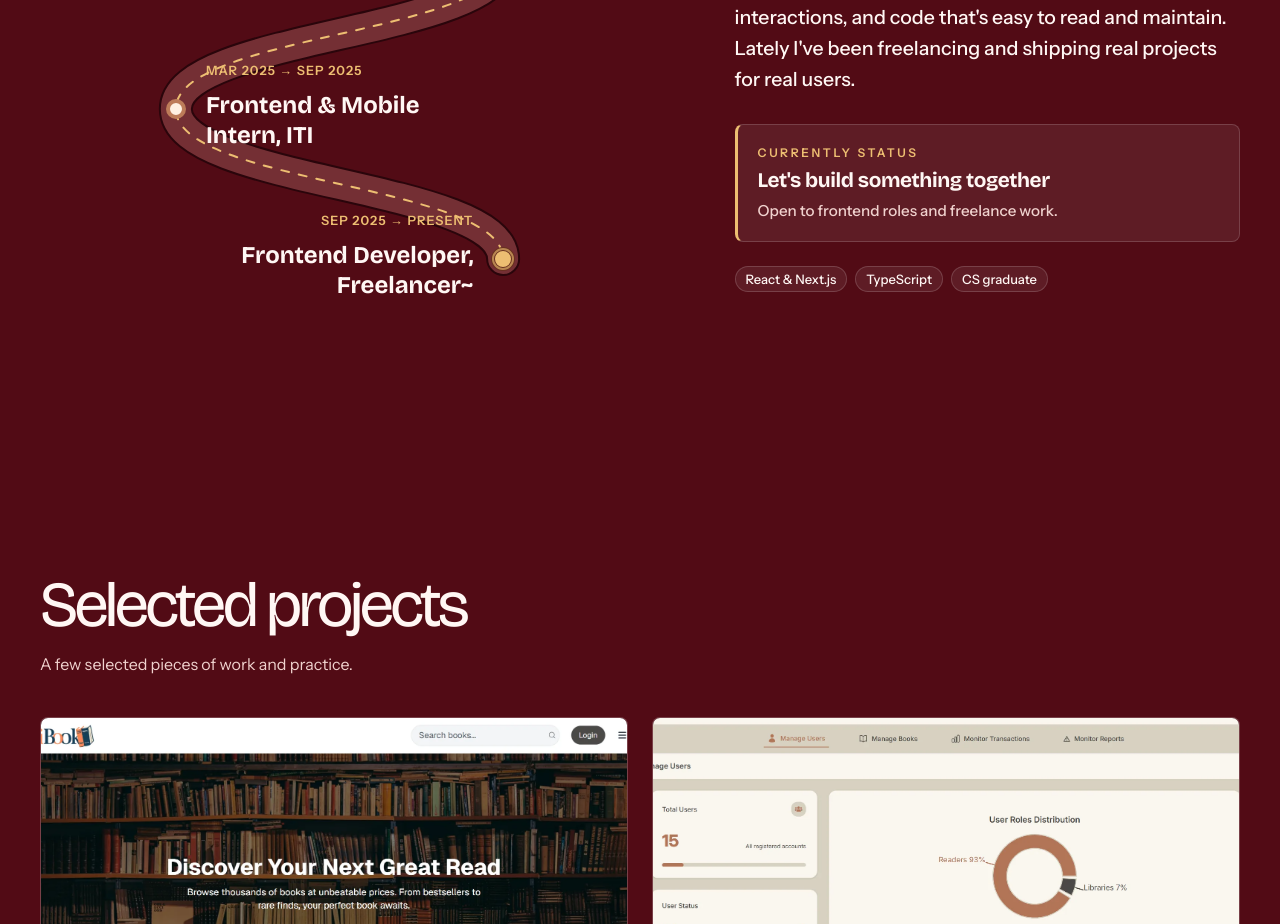
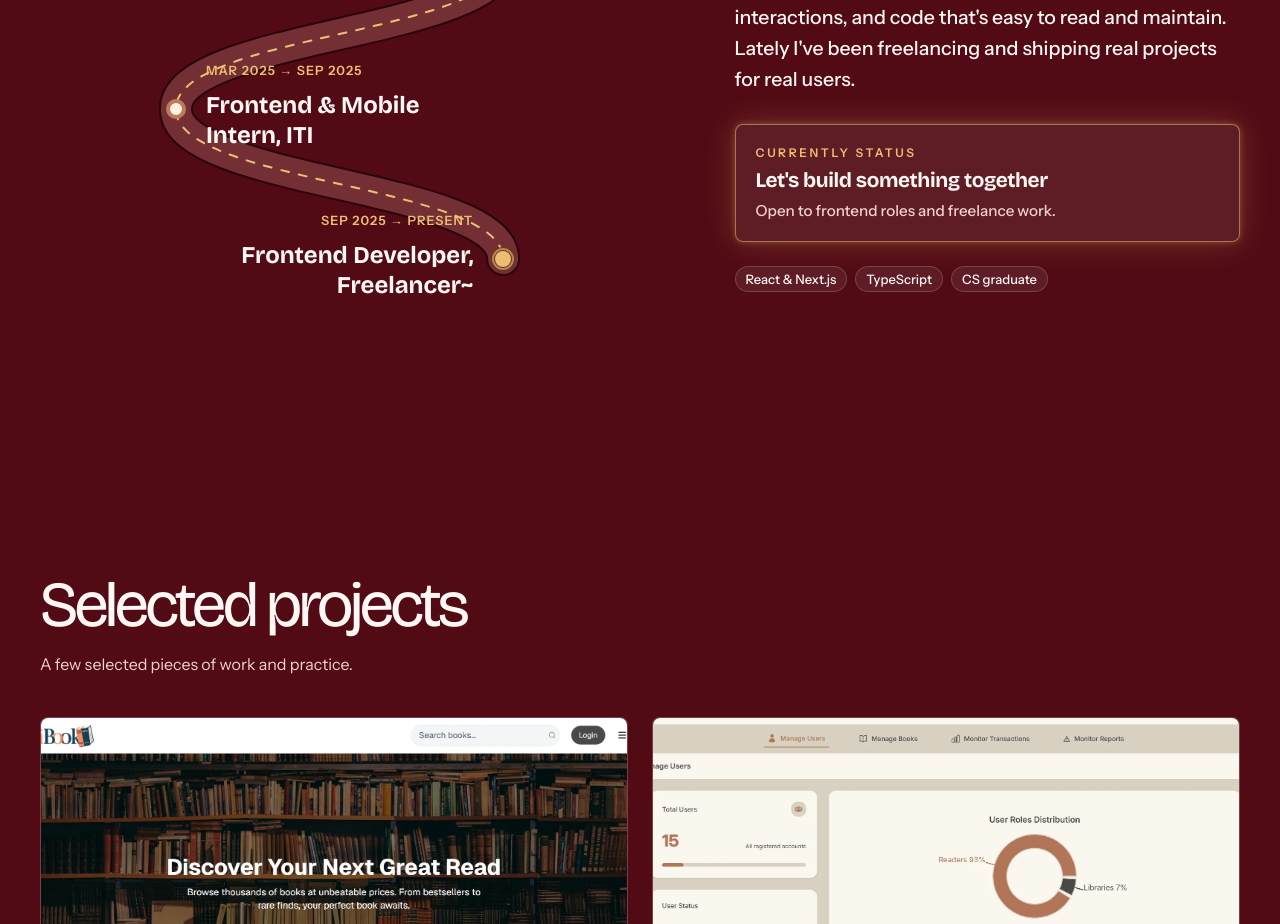
Before and after one commit to AmirMostafa-eng/Amir-Mostafa-Portfolio, a Next.js app: page / in a window 1280 px wide. Shown: the part 1780-2704 px from the top of the page. Built offline with nearby package versions, Linux system fonts and the light colour scheme.

Commit message:
About: glowing status card, remove left border

```diff
--- a/app/globals.css
+++ b/app/globals.css
@@ -319,7 +319,7 @@ img { display: block; max-width: 100%; }
 .about-grid { display: grid; grid-template-columns: minmax(0, 1.1fr) minmax(0, .9fr); align-items: start; gap: clamp(2.5rem, 6vw, 5rem); }
 .about-road { min-width: 0; }
 .about-grid .about-eyebrow { margin: 0 0 .5rem; color: var(--amber); font-size: .8rem; font-weight: 600; letter-spacing: .22em; text-transform: uppercase; }
-.about-currently { margin: 1.75rem 0 1.5rem; padding: 18px 20px; border: 1px solid var(--line); border-left: 3px solid var(--amber); border-radius: 8px; background: var(--card); }
+.about-currently { margin: 1.75rem 0 1.5rem; padding: 18px 20px; border: 1px solid color-mix(in srgb, var(--amber) 55%, transparent); border-radius: 8px; background: var(--card); box-shadow: 0 0 32px rgb(237 190 114 / 22%), 0 0 6px rgb(237 190 114 / 30%); }
 .about-currently .about-currently-label { margin: 0 0 6px; color: var(--amber); font-size: .75rem; font-weight: 600; letter-spacing: .22em; text-transform: uppercase; }
 .about-currently .about-currently-title { margin: 0; color: var(--text); font-family: var(--font-display), sans-serif; font-size: 1.3rem; font-weight: 700; letter-spacing: -.02em; line-height: 1.25; }
 .about-currently .about-currently-detail { margin: 4px 0 0; color: var(--muted); font-size: .95rem; }
```
